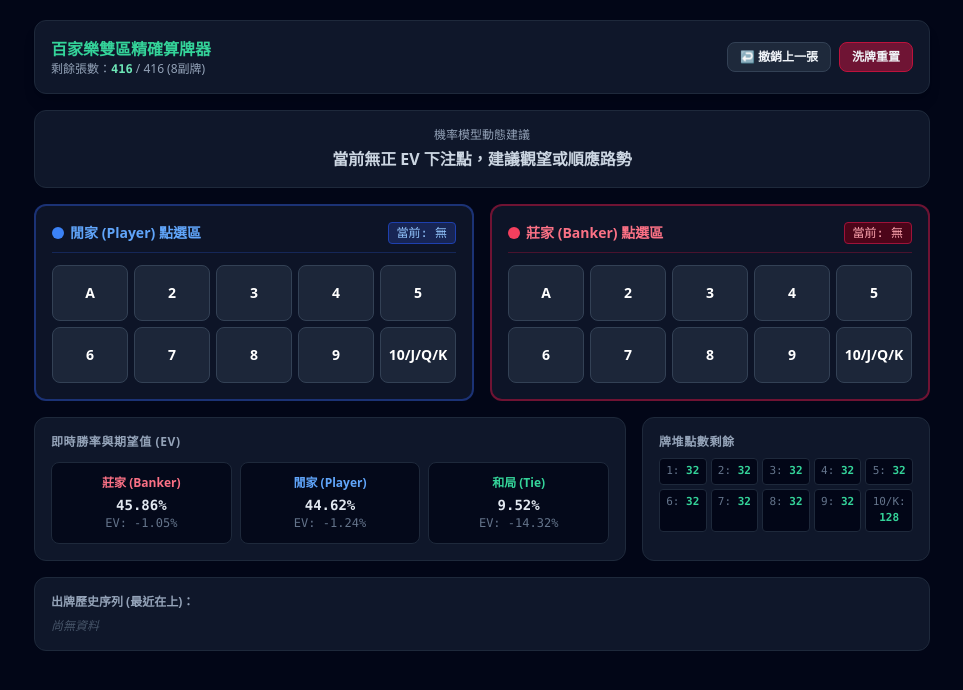
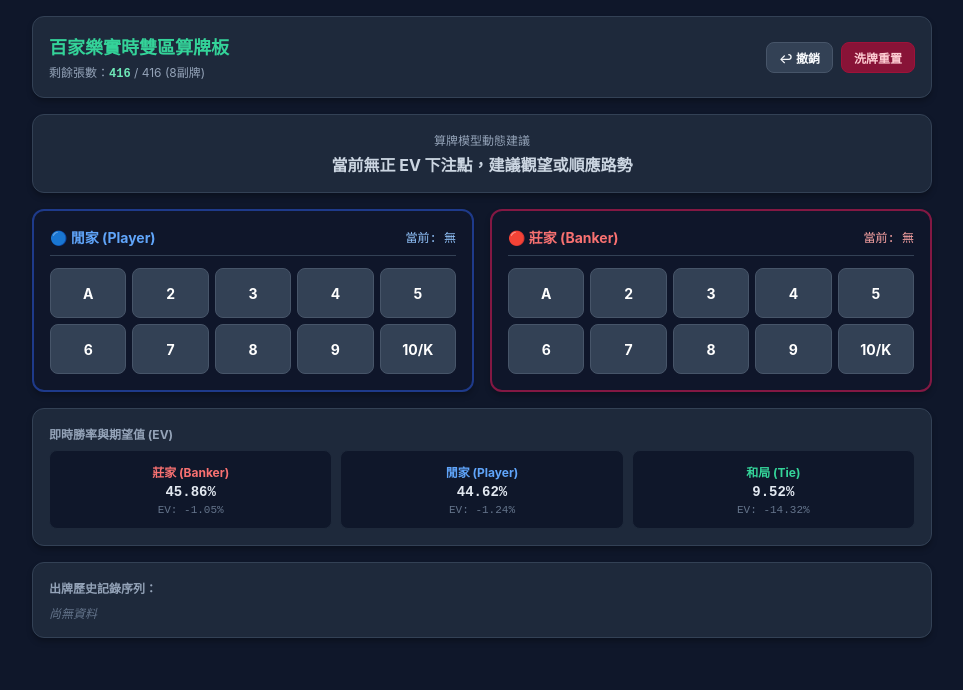
Before and after one commit to chanmm744-glitch/baccarat, a plain HTML site: page index.html in a window 1280 px wide. Shown: the whole page, without its empty margins (158-1121 px from the left). Drawn offline with nearby package versions, Linux system fonts and the light colour scheme.

Commit message:
Update index.html

```diff
--- a/index.html
+++ b/index.html
@@ -3,125 +3,153 @@
 <head>
     <meta charset="UTF-8">
     <meta name="viewport" content="width=device-width, initial-scale=1.0">
-    <title>百家樂分區算牌輔助儀表板</title>
-    <script src="https://cdn.tailwindcss.com"></script>
+    <title>百家樂個人實時戰術板</title>
+    <style>
+        * { box-sizing: border-box; margin: 0; padding: 0; font-family: -apple-system, BlinkMacSystemFont, "Segoe UI", Roboto, Helvetica, Arial, sans-serif; }
+        body { background-color: #0f172a; color: #f8fafc; padding: 16px; user-select: none; min-height: 100vh; }
+        .container { max-width: 900px; margin: 0 auto; display: flex; flex-direction: column; gap: 16px; }
+
+        /* 卡片通用樣式 */
+        .card { background-color: #1e293b; border: 1px solid #334155; border-radius: 12px; padding: 16px; box-shadow: 0 4px 6px -1px rgba(0,0,0,0.3); }
+
+        /* 頂部列 */
+        .header { display: flex; justify-content: space-between; align-items: center; }
+        .title { font-size: 18px; font-weight: bold; color: #34d399; }
+        .subtitle { font-size: 12px; color: #94a3b8; margin-top: 4px; }
+        .btn-group { display: flex; gap: 8px; }
+
+        /* 按鈕樣式 */
+        .btn { padding: 6px 12px; border-radius: 8px; font-size: 12px; font-weight: 600; cursor: pointer; border: 1px solid transparent; transition: all 0.2s; }
+        .btn-undo { background-color: #334155; color: #f8fafc; border-color: #475569; }
+        .btn-undo:hover { background-color: #475569; }
+        .btn-reset { background-color: #881337; color: #fecdd3; border-color: #9f1239; }
+        .btn-reset:hover { background-color: #9f1239; }
+
+        /* 提示框 */
+        .signal-box { text-align: center; }
+        .signal-label { font-size: 12px; color: #94a3b8; display: block; margin-bottom: 4px; }
+        .signal-text { font-size: 16px; font-weight: bold; color: #cbd5e1; }
+
+        /* 雙區按鈕版面 */
+        .zones-grid { display: grid; grid-template-columns: 1fr 1fr; gap: 16px; }
+        @media (max-width: 640px) { .zones-grid { grid-template-columns: 1fr; } }
+
+        .zone-player { border: 2px solid #1e3a8a; background-color: rgba(15, 23, 42, 0.6); }
+        .zone-banker { border: 2px solid #831843; background-color: rgba(15, 23, 42, 0.6); }
+        .zone-header { display: flex; justify-content: space-between; align-items: center; margin-bottom: 12px; padding-bottom: 8px; border-bottom: 1px solid #334155; }
+        .zone-title-p { color: #60a5fa; font-size: 14px; font-weight: bold; }
+        .zone-title-b { color: #f87171; font-size: 14px; font-weight: bold; }
+
+        .card-grid { display: grid; grid-template-columns: repeat(5, 1fr); gap: 6px; }
+        .card-btn { height: 50px; background-color: #334155; color: #ffffff; border: 1px solid #475569; border-radius: 8px; font-size: 14px; font-weight: bold; cursor: pointer; transition: transform 0.1s; }
+        .card-btn:active { transform: scale(0.95); }
+        .card-btn-p:hover { background-color: #2563eb; }
+        .card-btn-b:hover { background-color: #dc2626; }
+
+        /* 機率面板 */
+        .prob-grid { display: grid; grid-template-columns: repeat(3, 1fr); gap: 8px; margin-top: 8px; }
+        .prob-card { background-color: #0f172a; padding: 12px; border-radius: 8px; border: 1px solid #1e293b; text-align: center; }
+        .prob-val { font-size: 14px; font-weight: bold; font-family: monospace; color: #e2e8f0; margin: 4px 0; }
+        .ev-val { font-size: 11px; font-family: monospace; color: #64748b; }
+
+        /* 歷史記錄 */
+        .history-list { display: flex; flex-wrap: wrap; gap: 6px; max-height: 90px; overflow-y: auto; font-size: 12px; font-family: monospace; margin-top: 8px; }
+        .tag { padding: 2px 8px; border-radius: 4px; border: 1px solid transparent; }
+        .tag-b { background-color: rgba(136, 19, 55, 0.4); color: #f87171; border-color: #9f1239; }
+        .tag-p { background-color: rgba(30, 58, 138, 0.4); color: #60a5fa; border-color: #1e40af; }
+    </style>
 </head>
-<body class="bg-slate-950 text-slate-100 min-h-screen p-3 md:p-5 font-sans select-none">
-    <div class="max-w-4xl mx-auto space-y-4">
+<body>
+    <div class="container">
 
-        <!-- 頂部資訊與控制 -->
-        <div class="flex justify-between items-center bg-slate-900 p-4 rounded-xl border border-slate-800 shadow-lg">
+        <!-- 頂部資訊列 -->
+        <div class="card header">
             <div>
-                <h1 class="text-base font-bold text-emerald-400">百家樂雙區精確算牌器</h1>
-                <p class="text-xs text-slate-400">剩餘張數：<span id="total-cards" class="text-emerald-300 font-mono font-bold">416</span> / 416 (8副牌)</p>
+                <div class="title">百家樂實時雙區算牌板</div>
+                <div class="subtitle">剩餘張數：<span id="total-cards" style="color:#6ee7b7; font-family:monospace; font-weight:bold;">416</span> / 416 (8副牌)</div>
             </div>
-            <div class="flex gap-2">
-                <button onclick="undoLastCard()" class="px-3 py-1.5 bg-slate-800 hover:bg-slate-700 active:scale-95 text-xs font-semibold rounded-lg border border-slate-700 transition">
-                    ↩ 撤銷上一張
-                </button>
-                <button onclick="resetShoe()" class="px-3 py-1.5 bg-rose-900/80 hover:bg-rose-800 active:scale-95 text-xs font-semibold rounded-lg border border-rose-700 transition">
-                    洗牌重置
-                </button>
+            <div class="btn-group">
+                <button onclick="undoLastCard()" class="btn btn-undo">↩ 撤銷</button>
+                <button onclick="resetShoe()" class="btn btn-reset">洗牌重置</button>
             </div>
         </div>
 
-        <!-- 動態 AI 訊號提示 -->
-        <div id="signal-box" class="bg-slate-900 p-4 rounded-xl border border-slate-800 text-center transition-all">
-            <span class="text-xs text-slate-400 block mb-1">機率模型動態建議</span>
-            <div id="signal-text" class="text-base font-bold text-slate-300">請依據開牌點擊「閒家」或「莊家」的牌面...</div>
+        <!-- AI 訊號提示 -->
+        <div id="signal-box" class="card signal-box">
+            <span class="signal-label">算牌模型動態建議</span>
+            <div id="signal-text" class="signal-text">請依據開牌點擊「閒家」或「莊家」的牌面...</div>
         </div>
 
-        <!-- 分區輸入面板：左閒 (藍) / 右莊 (紅) -->
-        <div class="grid grid-cols-1 md:grid-cols-2 gap-4">
-
-            <!-- 閒家輸入區 -->
-            <div class="bg-slate-900/90 p-4 rounded-xl border-2 border-blue-900/80 space-y-3">
-                <div class="flex justify-between items-center border-b border-blue-900/50 pb-2">
-                    <h2 class="text-sm font-bold text-blue-400 flex items-center gap-1.5">
-                        <span class="w-3 h-3 rounded-full bg-blue-500 inline-block"></span> 閒家 (Player) 點選區
-                    </h2>
-                    <span id="p-hand-display" class="text-xs font-mono text-blue-300 bg-blue-950 px-2 py-0.5 rounded border border-blue-800">當局: 無</span>
+        <!-- 閒家/莊家 分區點選 -->
+        <div class="zones-grid">
+            <!-- 閒家區 -->
+            <div class="card zone-player">
+                <div class="zone-header">
+                    <span class="zone-title-p">🔵 閒家 (Player)</span>
+                    <span id="p-hand-display" style="font-size:12px; color:#93c5fd; font-family:monospace;">當前: 無</span>
                 </div>
-                <div class="grid grid-cols-5 gap-1.5">
-                    <script>
-                        const pCards = [
-                            {label: 'A', val: 1}, {label: '2', val: 2}, {label: '3', val: 3}, {label: '4', val: 4}, {label: '5', val: 5},
-                            {label: '6', val: 6}, {label: '7', val: 7}, {label: '8', val: 8}, {label: '9', val: 9}, {label: '10/J/Q/K', val: 0}
-                        ];
-                        pCards.forEach(c => {
-                            document.write(`
-                                <button onclick="inputCard(${c.val}, 'P')" class="h-14 bg-slate-800/90 hover:bg-blue-600 active:scale-95 text-white font-bold rounded-lg border border-slate-700 transition flex flex-col items-center justify-center">
-                                    <span class="text-sm">${c.label}</span>
-                                </button>
-                            `);
-                        });
-                    </script>
+                <div class="card-grid">
+                    <button class="card-btn card-btn-p" onclick="inputCard(1, 'P')">A</button>
+                    <button class="card-btn card-btn-p" onclick="inputCard(2, 'P')">2</button>
+                    <button class="card-btn card-btn-p" onclick="inputCard(3, 'P')">3</button>
+                    <button class="card-btn card-btn-p" onclick="inputCard(4, 'P')">4</button>
+                    <button class="card-btn card-btn-p" onclick="inputCard(5, 'P')">5</button>
+                    <button class="card-btn card-btn-p" onclick="inputCard(6, 'P')">6</button>
+                    <button class="card-btn card-btn-p" onclick="inputCard(7, 'P')">7</button>
+                    <button class="card-btn card-btn-p" onclick="inputCard(8, 'P')">8</button>
+                    <button class="card-btn card-btn-p" onclick="inputCard(9, 'P')">9</button>
+                    <button class="card-btn card-btn-p" onclick="inputCard(0, 'P')">10/K</button>
                 </div>
             </div>
 
-            <!-- 莊家輸入區 -->
-            <div class="bg-slate-900/90 p-4 rounded-xl border-2 border-rose-900/80 space-y-3">
-                <div class="flex justify-between items-center border-b border-rose-900/50 pb-2">
-                    <h2 class="text-sm font-bold text-rose-400 flex items-center gap-1.5">
-                        <span class="w-3 h-3 rounded-full bg-rose-500 inline-block"></span> 莊家 (Banker) 點選區
-                    </h2>
-                    <span id="b-hand-display" class="text-xs font-mono text-rose-300 bg-rose-950 px-2 py-0.5 rounded border border-rose-800">當局: 無</span>
+            <!-- 莊家區 -->
+            <div class="card zone-banker">
+                <div class="zone-header">
+                    <span class="zone-title-b">🔴 莊家 (Banker)</span>
+                    <span id="b-hand-display" style="font-size:12px; color:#fca5a5; font-family:monospace;">當前: 無</span>
                 </div>
-                <div class="grid grid-cols-5 gap-1.5">
-                    <script>
-                        pCards.forEach(c => {
-                            document.write(`
-                                <button onclick="inputCard(${c.val}, 'B')" class="h-14 bg-slate-800/90 hover:bg-rose-600 active:scale-95 text-white font-bold rounded-lg border border-slate-700 transition flex flex-col items-center justify-center">
-                                    <span class="text-sm">${c.label}</span>
-                                </button>
-                            `);
-                        });
-                    </script>
+                <div class="card-grid">
+                    <button class="card-btn card-btn-b" onclick="inputCard(1, 'B')">A</button>
+                    <button class="card-btn card-btn-b" onclick="inputCard(2, 'B')">2</button>
+                    <button class="card-btn card-btn-b" onclick="inputCard(3, 'B')">3</button>
+                    <button class="card-btn card-btn-b" onclick="inputCard(4, 'B')">4</button>
+                    <button class="card-btn card-btn-b" onclick="inputCard(5, 'B')">5</button>
+                    <button class="card-btn card-btn-b" onclick="inputCard(6, 'B')">6</button>
+                    <button class="card-btn card-btn-b" onclick="inputCard(7, 'B')">7</button>
+                    <button class="card-btn card-btn-b" onclick="inputCard(8, 'B')">8</button>
+                    <button class="card-btn card-btn-b" onclick="inputCard(9, 'B')">9</button>
+                    <button class="card-btn card-btn-b" onclick="inputCard(0, 'B')">10/K</button>
                 </div>
             </div>
-
         </div>
 
-        <!-- 即時機率與剩餘牌數點數面板 -->
-        <div class="grid grid-cols-1 md:grid-cols-3 gap-4">
-
-            <!-- 勝率與 EV -->
-            <div class="md:col-span-2 bg-slate-900 p-4 rounded-xl border border-slate-800 space-y-3">
-                <h2 class="text-xs font-bold text-slate-400 uppercase tracking-wider">即時勝率與期望值 (EV)</h2>
-                <div class="grid grid-cols-3 gap-2">
-                    <div class="p-3 bg-slate-950/80 rounded-lg border border-slate-800 text-center">
-                        <div class="text-xs text-rose-400 font-bold mb-1">莊家 (Banker)</div>
-                        <div id="prob-b" class="text-sm font-bold font-mono text-slate-200">45.86%</div>
-                        <div id="ev-b" class="text-xs font-mono text-slate-500 mt-1">EV: -1.06%</div>
-                    </div>
-                    <div class="p-3 bg-slate-950/80 rounded-lg border border-slate-800 text-center">
-                        <div class="text-xs text-blue-400 font-bold mb-1">閒家 (Player)</div>
-                        <div id="prob-p" class="text-sm font-bold font-mono text-slate-200">44.62%</div>
-                        <div id="ev-p" class="text-xs font-mono text-slate-500 mt-1">EV: -1.24%</div>
-                    </div>
-                    <div class="p-3 bg-slate-950/80 rounded-lg border border-slate-800 text-center">
-                        <div class="text-xs text-emerald-400 font-bold mb-1">和局 (Tie)</div>
-                        <div id="prob-t" class="text-sm font-bold font-mono text-slate-200">9.52%</div>
-                        <div id="ev-t" class="text-xs font-mono text-slate-500 mt-1">EV: -14.36%</div>
-                    </div>
+        <!-- 勝率與 EV 面板 -->
+        <div class="card">
+            <div style="font-size:12px; font-weight:bold; color:#94a3b8; text-transform:uppercase;">即時勝率與期望值 (EV)</div>
+            <div class="prob-grid">
+                <div class="prob-card">
+                    <div style="font-size:12px; color:#f87171; font-weight:bold;">莊家 (Banker)</div>
+                    <div id="prob-b" class="prob-val">45.86%</div>
+                    <div id="ev-b" class="ev-val">EV: -1.06%</div>
+                </div>
+                <div class="prob-card">
+                    <div style="font-size:12px; color:#60a5fa; font-weight:bold;">閒家 (Player)</div>
+                    <div id="prob-p" class="prob-val">44.62%</div>
+                    <div id="ev-p" class="ev-val">EV: -1.24%</div>
+                </div>
+                <div class="prob-card">
+                    <div style="font-size:12px; color:#34d399; font-weight:bold;">和局 (Tie)</div>
+                    <div id="prob-t" class="prob-val">9.52%</div>
+                    <div id="ev-t" class="ev-val">EV: -14.36%</div>
                 </div>
             </div>
-
-            <!-- 牌堆剩餘張數預覽 -->
-            <div class="bg-slate-900 p-4 rounded-xl border border-slate-800">
-                <h2 class="text-xs font-bold text-slate-400 uppercase tracking-wider mb-2">牌堆點數剩餘</h2>
-                <div id="deck-status" class="grid grid-cols-5 gap-1 text-[11px] font-mono text-center">
-                    <!-- 由 JS 動態生成 -->
-                </div>
-            </div>
-
         </div>
 
-        <!-- 歷史出牌紀錄 -->
-        <div class="bg-slate-900 p-4 rounded-xl border border-slate-800">
-            <h2 class="text-xs font-bold text-slate-400 mb-2">出牌歷史序列 (最近在上)：</h2>
-            <div id="history-container" class="flex flex-wrap gap-1.5 max-h-24 overflow-y-auto text-xs font-mono">
-                <span class="text-slate-600 italic">尚無資料</span>
+        <!-- 歷史紀錄 -->
+        <div class="card">
+            <div style="font-size:12px; font-weight:bold; color:#94a3b8;">出牌歷史記錄序列：</div>
+            <div id="history-container" class="history-list">
+                <span style="color:#64748b; font-style:italic;">尚無資料</span>
             </div>
         </div>
 
@@ -131,7 +159,7 @@
         const INITIAL_DECK = { 1: 32, 2: 32, 3: 32, 4: 32, 5: 32, 6: 32, 7: 32, 8: 32, 9: 32, 0: 128 };
         let deck = { ...INITIAL_DECK };
         let totalCards = 416;
-        let cardHistory = []; // { val, target: 'B'|'P' }
+        let cardHistory = [];
 
         function inputCard(val, target) {
             if (deck[val] <= 0) return alert('該點數牌已用盡！');
@@ -160,30 +188,20 @@
         function updateDashboard() {
             document.getElementById('total-cards').innerText = totalCards;
 
-            // 更新當前手牌顯示（最近各 3 張）
             const bCards = cardHistory.filter(x => x.target === 'B').slice(-3).map(x => x.val === 0 ? 'K' : x.val);
             const pCards = cardHistory.filter(x => x.target === 'P').slice(-3).map(x => x.val === 0 ? 'K' : x.val);
             document.getElementById('b-hand-display').innerText = `當前: ${bCards.length > 0 ? bCards.join(' ') : '無'}`;
             document.getElementById('p-hand-display').innerText = `當前: ${pCards.length > 0 ? pCards.join(' ') : '無'}`;
 
-            // 更新剩餘張數面板
-            const statusEl = document.getElementById('deck-status');
-            statusEl.innerHTML = '';
-            for (let i = 1; i <= 9; i++) {
-                statusEl.innerHTML += `<div class="bg-slate-950 p-1 rounded border border-slate-800"><span class="text-slate-500">${i}:</span> <span class="text-emerald-400 font-bold">${deck[i]}</span></div>`;
-            }
-            statusEl.innerHTML += `<div class="bg-slate-950 p-1 rounded border border-slate-800"><span class="text-slate-500">10/K:</span> <span class="text-emerald-400 font-bold">${deck[0]}</span></div>`;
-
-            // 更新歷史序列
             const histEl = document.getElementById('history-container');
             if (cardHistory.length === 0) {
-                histEl.innerHTML = '<span class="text-slate-600 italic">尚無資料</span>';
+                histEl.innerHTML = '<span style="color:#64748b; font-style:italic;">尚無資料</span>';
             } else {
                 histEl.innerHTML = cardHistory.map(item => {
-                    const color = item.target === 'B' ? 'text-rose-400 border-rose-900/60 bg-rose-950/40' : 'text-blue-400 border-blue-900/60 bg-blue-950/40';
-                    const tag = item.target === 'B' ? '莊' : '閒';
-                    const label = item.val === 0 ? 'K' : item.val;
-                    return `<span class="px-2 py-0.5 border rounded ${color}">${tag}:${label}</span>`;
+                    const tagClass = item.target === 'B' ? 'tag-b' : 'tag-p';
+                    const tagText = item.target === 'B' ? '莊' : '閒';
+                    const label = item.val === 0 ? '10/K' : item.val;
+                    return `<span class="tag ${tagClass}">${tagText}:${label}</span>`;
                 }).join('');
             }
 
@@ -219,16 +237,20 @@
             const signalText = document.getElementById('signal-text');
 
             if (evB > 0) {
-                signalBox.className = "bg-rose-950/80 border-2 border-rose-500 p-4 rounded-xl text-center shadow-lg shadow-rose-950/50";
-                signalText.innerHTML = `<span class="text-rose-400 font-extrabold text-lg">🔥 觸發優勢訊號：推薦下注【莊家】(EV: +${(evB * 100).toFixed(2)}%)</span>`;
+                signalBox.style.borderColor = '#ef4444';
+                signalBox.style.backgroundColor = 'rgba(153, 27, 27, 0.6)';
+                signalText.innerHTML = `<span style="color:#f87171; font-size:18px;">🔥 觸發優勢訊號：推薦下注【莊家】(EV: +${(evB * 100).toFixed(2)}%)</span>`;
             } else if (evP > 0) {
-                signalBox.className = "bg-blue-950/80 border-2 border-blue-500 p-4 rounded-xl text-center shadow-lg shadow-blue-950/50";
-                signalText.innerHTML = `<span class="text-blue-400 font-extrabold text-lg">🔥 觸發優勢訊號：推薦下注【閒家】(EV: +${(evP * 100).toFixed(2)}%)</span>`;
+                signalBox.style.borderColor = '#3b82f6';
+                signalBox.style.backgroundColor = 'rgba(30, 64, 175, 0.6)';
+                signalText.innerHTML = `<span style="color:#60a5fa; font-size:18px;">🔥 觸發優勢訊號：推薦下注【閒家】(EV: +${(evP * 100).toFixed(2)}%)</span>`;
             } else if (evT > 0) {
-                signalBox.className = "bg-emerald-950/80 border-2 border-emerald-500 p-4 rounded-xl text-center shadow-lg shadow-emerald-950/50";
-                signalText.innerHTML = `<span class="text-emerald-400 font-extrabold text-lg">⚡ 高機率和局警示：推薦觀望或小注【和局】(EV: +${(evT * 100).toFixed(2)}%)</span>`;
+                signalBox.style.borderColor = '#10b981';
+                signalBox.style.backgroundColor = 'rgba(6, 78, 59, 0.6)';
+                signalText.innerHTML = `<span style="color:#34d399; font-size:18px;">⚡ 高機率和局警示：推薦觀望或小注【和局】(EV: +${(evT * 100).toFixed(2)}%)</span>`;
             } else {
-                signalBox.className = "bg-slate-900 p-4 rounded-xl border border-slate-800 text-center";
+                signalBox.style.borderColor = '#334155';
+                signalBox.style.backgroundColor = '#1e293b';
                 signalText.innerText = `當前無正 EV 下注點，建議觀望或順應路勢`;
             }
         }
@@ -238,10 +260,11 @@
             const valStr = (evVal * 100).toFixed(2) + '%';
             if (evVal > 0) {
                 el.innerText = `EV: +${valStr}`;
-                el.className = "text-xs font-mono font-bold text-emerald-400";
+                el.style.color = '#34d399';
+                el.style.fontWeight = 'bold';
             } else {
                 el.innerText = `EV: ${valStr}`;
-                el.className = "text-xs font-mono text-slate-500";
+                el.style.color = '#64748b';
             }
         }
 
```
